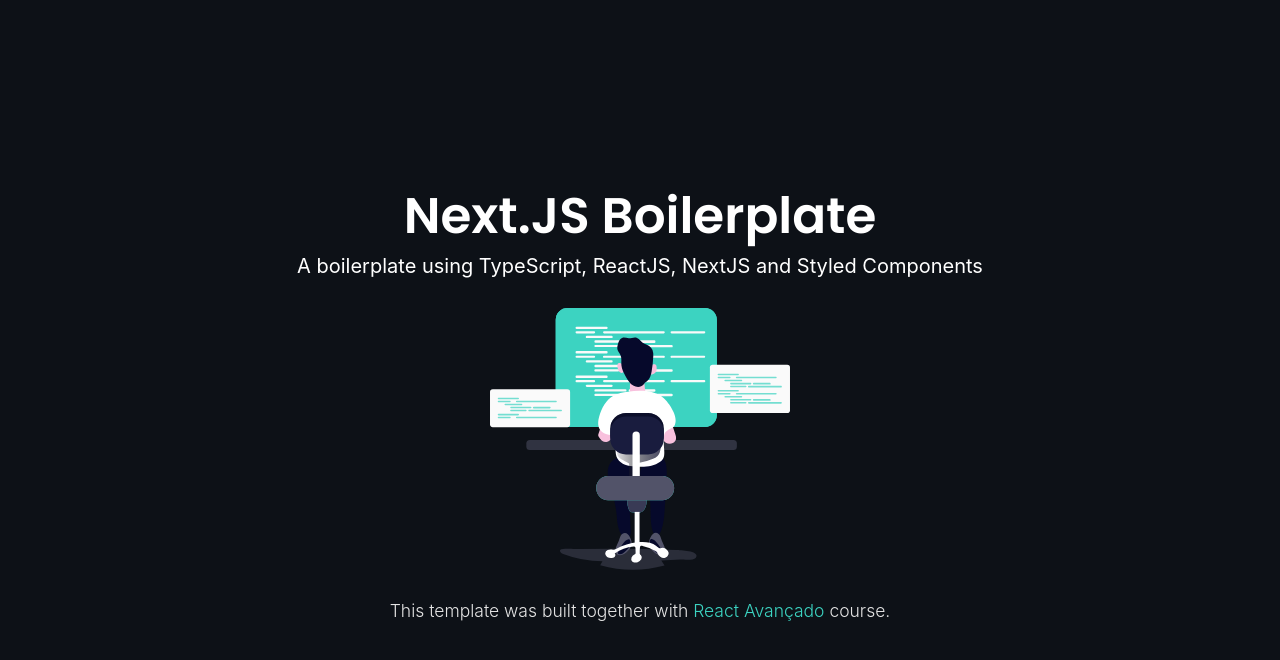
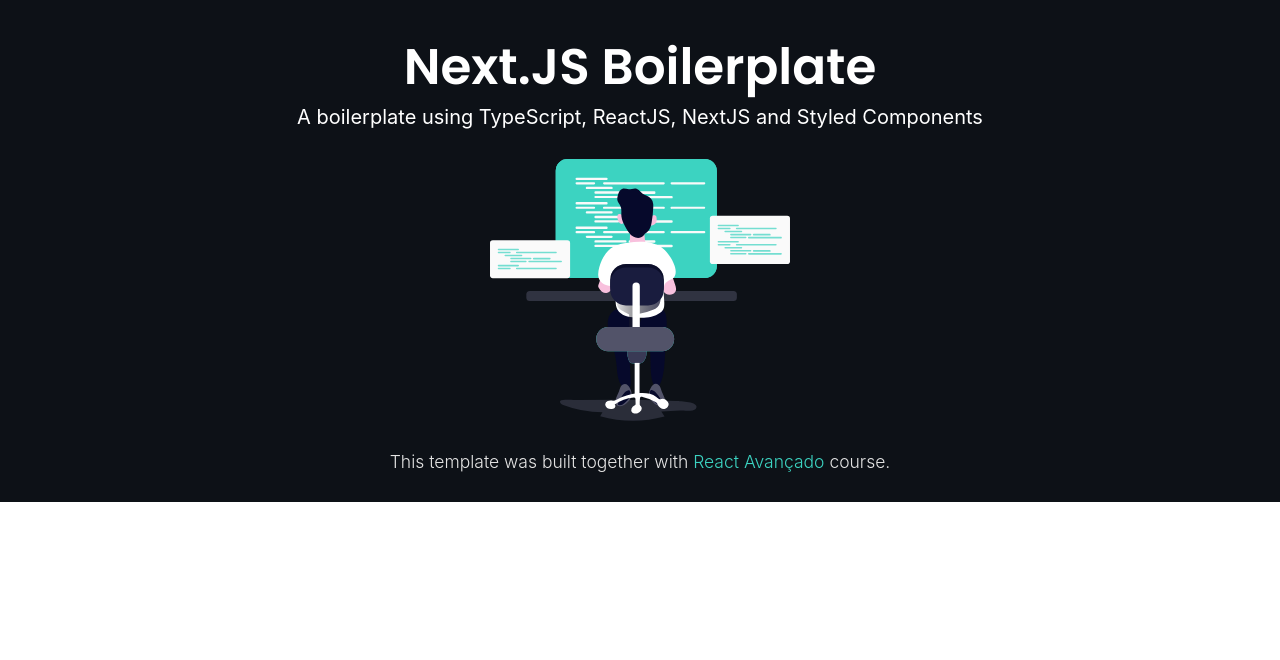
Before and after one commit to ianlibanio/wongames-client, a Next.js app: page / in a window 1280 px wide. Shown: the top 660 px of the page. Built offline with nearby package versions, Linux system fonts and the light colour scheme; a web font is replaced by a local one.

Commit message:
feat: add styled components theme

```diff
--- a/src/styles/global.ts
+++ b/src/styles/global.ts
@@ -1,4 +1,4 @@
-import { createGlobalStyle } from 'styled-components'
+import { createGlobalStyle, css } from 'styled-components'
 
 export const GlobalStyle = createGlobalStyle`
   @font-face {
@@ -36,15 +36,14 @@
     -moz-osx-font-smoothing: grayscale;
   }
 
-  html {
-    font-size: 62.5%;
-  }
+  ${({ theme }) => css`
+    html {
+      font-size: 62.5%;
+    }
 
-  html, body, #__next {
-    height: 100%;
-  }
-
-  body {
-    font-family: 'Poppins', -apple-system, BlinkMacSystemFont, 'Segoe UI', Roboto, Oxygen, Ubuntu, Cantarell, 'Open Sans', 'Helvetica Neue', sans-serif;
-  }
+    body {
+      font-family: ${theme.font.family};
+      font-size: ${theme.font.sizes.medium};
+    }
+  `}
 `
--- /dev/null
+++ b/src/styles/theme.ts
@@ -0,0 +1,59 @@
+import { DefaultTheme } from 'styled-components'
+
+export default {
+  grid: {
+    container: '130rem',
+    gutter: '3.2rem'
+  },
+  border: {
+    radius: '0.4rem'
+  },
+  font: {
+    family:
+      "Poppins, -apple-system, BlinkMacSystemFont, 'Segoe UI', Roboto, Oxygen, Ubuntu, Cantarell, 'Open Sans', 'Helvetica Neue', sans-serif",
+    light: 300,
+    normal: 400,
+    bold: 600,
+    sizes: {
+      xsmall: '1.2rem',
+      small: '1.4rem',
+      medium: '1.6rem',
+      large: '1.8rem',
+      xlarge: '2.0rem',
+      xxlarge: '2.8rem',
+      huge: '5.2rem'
+    }
+  },
+  colors: {
+    primary: '#F231A5',
+    secondary: '#3CD3C1',
+    mainBg: '#06092B',
+    lightBg: '#F2F2F2',
+    white: '#FAFAFA',
+    black: '#030517',
+    lightGray: '#EAEAEA',
+    gray: '#8F8F8F',
+    darkGray: '#2E2F42',
+    red: '#FF6347'
+  },
+  spacings: {
+    xxsmall: '0.8rem',
+    xsmall: '1.6rem',
+    small: '2.4rem',
+    medium: '3.2rem',
+    large: '4.0rem',
+    xlarge: '4.8rem',
+    xxlarge: '5.6rem'
+  },
+  layers: {
+    base: 10,
+    menu: 20,
+    overlay: 30,
+    modal: 40,
+    alwaysOnTop: 50
+  },
+  transition: {
+    default: '0.3s ease-in-out',
+    fast: '0.1s ease-in-out'
+  }
+} as DefaultTheme
```
Also changed, not shown: src/pages/_app.tsx (+5 -2 lines), src/types/styled-components.d.ts (added, +60 -0 lines), 1 other file (tests, documents, lock files or other folders).
